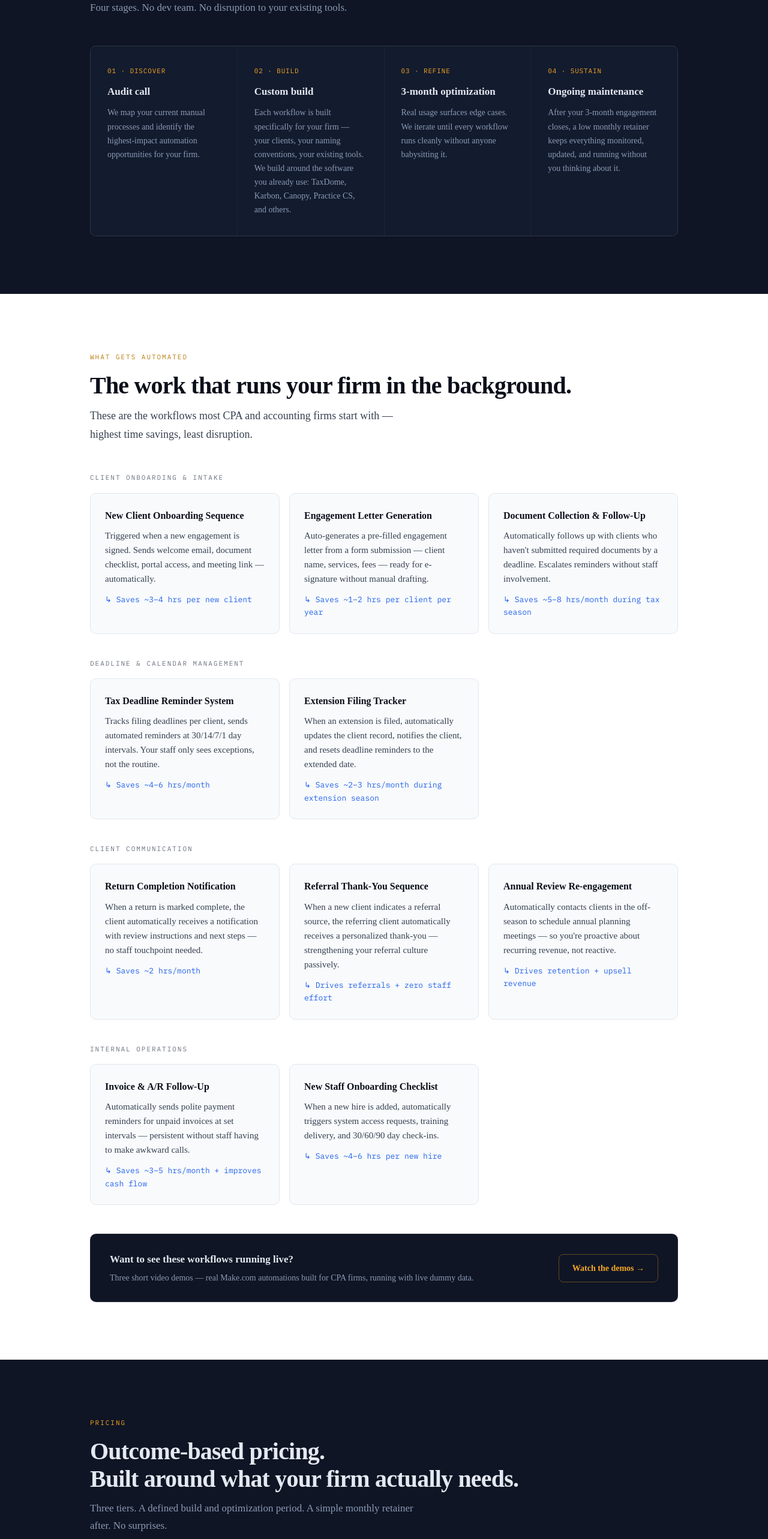
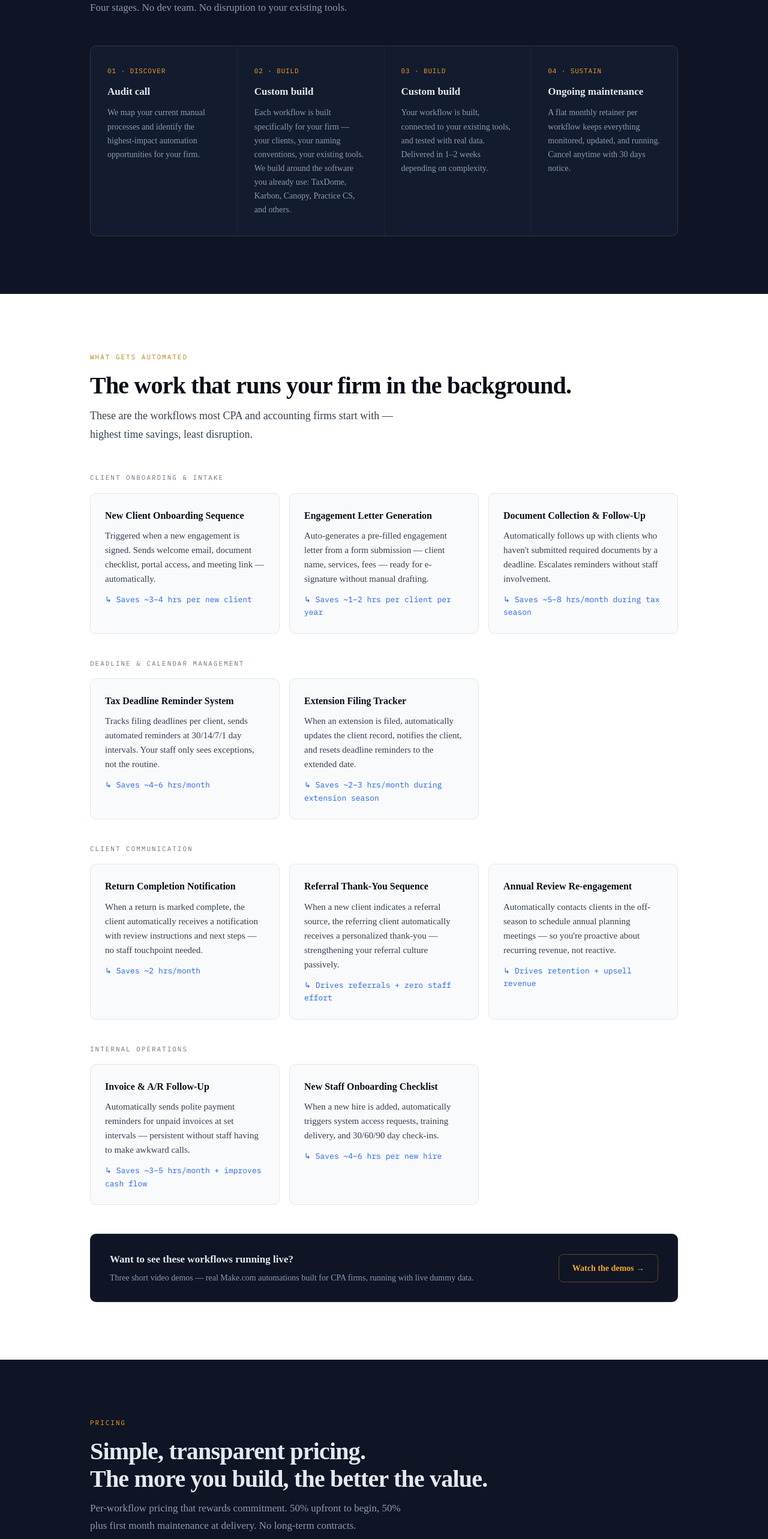
Before and after one commit to cronere/Cronere, a Next.js app: page / in a window 1280 px wide. Shown: the part 1080-3646 px from the top of the page at 60% size. Built offline with nearby package versions, Linux system fonts and the light colour scheme.

Commit message:
Update page.js

```diff
--- a/app/page.js
+++ b/app/page.js
@@ -1,7 +1,7 @@
 'use client'
 import { useState } from 'react'
 
-const CALENDLY = 'https://calendly.com/jacob-merkley'
+const CALENDLY = 'https://calendly.com/jacobmerkley'
 const LINKEDIN = 'https://www.linkedin.com/in/jacobmerkley/'
 
 const LogoMark = ({ size = 32 }) => (
@@ -544,8 +544,8 @@ export default function Home() {
             {[
               { n: '01 · DISCOVER', t: 'Audit call', d: 'We map your current manual processes and identify the highest-impact automation opportunities for your firm.' },
               { n: '02 · BUILD', t: 'Custom build', d: 'Each workflow is built specifically for your firm — your clients, your naming conventions, your existing tools. We build around the software you already use: TaxDome, Karbon, Canopy, Practice CS, and others.' },
-              { n: '03 · REFINE', t: '3-month optimization', d: 'Real usage surfaces edge cases. We iterate until every workflow runs cleanly without anyone babysitting it.' },
-              { n: '04 · SUSTAIN', t: 'Ongoing maintenance', d: 'After your 3-month engagement closes, a low monthly retainer keeps everything monitored, updated, and running without you thinking about it.' },
+              { n: '03 · BUILD', t: 'Custom build', d: 'Your workflow is built, connected to your existing tools, and tested with real data. Delivered in 1–2 weeks depending on complexity.' },
+              { n: '04 · SUSTAIN', t: 'Ongoing maintenance', d: 'A flat monthly retainer per workflow keeps everything monitored, updated, and running. Cancel anytime with 30 days notice.' },
             ].map(s => (
               <div className="how-step" key={s.n}>
                 <div className="how-step-num">{s.n}</div>
@@ -638,44 +638,53 @@ export default function Home() {
         <div className="container">
           <span className="eyebrow">Pricing</span>
           <div className="section-header">
-            <h2 className="section-title">Outcome-based pricing.<br />Built around what your firm actually needs.</h2>
-            <p className="section-sub">Three tiers. A defined build and optimization period. A simple monthly retainer after. No surprises.</p>
+            <h2 className="section-title">Simple, transparent pricing.<br />The more you build, the better the value.</h2>
+            <p className="section-sub">Per-workflow pricing that rewards commitment. 50% upfront to begin, 50% plus first month maintenance at delivery. No long-term contracts.</p>
           </div>
           <div className="pricing-grid">
             {[
               {
-                tier: 'Starter', price: '$1,500', desc: <><strong>1 workflow</strong> — built &amp; fully optimized</>,
-                features: ['1 custom automation, fully built', '3-month optimization period', 'Unlimited iterations during engagement', 'Documentation & process guide'],
-                min: '$4,500 total', maint: '$300/mo', featured: false,
+                tier: 'Starter',
+                price: '$2,500',
+                desc: <>Your <strong>1st workflow</strong> — fully built &amp; delivered</>,
+                features: ['Custom automation built for your firm', 'Connected to your existing tools', 'Tested with real data before delivery', 'Documentation included', '50% upfront · 50% at delivery'],
+                maint: '$250/mo',
+                featured: false,
               },
               {
-                tier: 'Growth', price: '$2,500', desc: <><strong>2 workflows</strong> — built &amp; fully optimized</>,
-                features: ['2 custom automations, fully built', '3-month optimization period', 'Unlimited iterations during engagement', 'Documentation & process guide', 'Priority support response'],
-                min: '$7,500 total', maint: '$500/mo', featured: true,
+                tier: 'Growth',
+                price: '$4,500',
+                desc: <>Your <strong>1st + 2nd workflow</strong> — fully built &amp; delivered</>,
+                features: ['2 custom automations built for your firm', 'Connected to your existing tools', 'Tested with real data before delivery', 'Documentation included', '50% upfront · 50% at delivery'],
+                maint: '$450/mo',
+                featured: true,
               },
               {
-                tier: 'Full Practice', price: '$4,000', desc: <><strong>4 workflows</strong> — built &amp; fully optimized</>,
-                features: ['4 custom automations, fully built', '3-month optimization period', 'Unlimited iterations during engagement', 'Documentation & process guide', 'Priority support response', 'Quarterly workflow review call'],
-                min: '$12,000 total', maint: '$700/mo', featured: false,
+                tier: 'Full Practice',
+                price: '$7,000',
+                desc: <>Your <strong>1st through 4th workflow</strong> — fully built &amp; delivered</>,
+                features: ['4 custom automations built for your firm', 'Connected to your existing tools', 'Tested with real data before delivery', 'Documentation included', '50% upfront · 50% at delivery'],
+                maint: '$775/mo',
+                featured: false,
               },
             ].map(p => (
               <div key={p.tier} className={`pricing-card${p.featured ? ' featured' : ''}`}>
                 {p.featured && <div className="featured-pill">Most Popular</div>}
                 <div className="pricing-tier">{p.tier}</div>
-                <div className="pricing-price">{p.price}<sub>/mo</sub></div>
+                <div className="pricing-price">{p.price}<sub> build fee</sub></div>
                 <div className="pricing-desc">{p.desc}</div>
                 <ul className="pricing-features">
                   {p.features.map(f => <li key={f}>{f}</li>)}
                 </ul>
                 <div className="pricing-meta">
-                  <div className="pricing-meta-row"><span className="lbl">3-month minimum</span><span className="val">{p.min}</span></div>
-                  <div className="pricing-meta-row"><span className="lbl">Monthly retainer after</span><span className="val hi">{p.maint}</span></div>
+                  <div className="pricing-meta-row"><span className="lbl">Monthly maintenance</span><span className="val hi">{p.maint}</span></div>
+                  <div className="pricing-meta-row"><span className="lbl">Additional workflows</span><span className="val">from $1,000 each</span></div>
                 </div>
               </div>
             ))}
           </div>
           <div className="pricing-note">
-            <strong>Why a 3-month minimum?</strong> Building a workflow takes a week. Building one that runs reliably without supervision — across every edge case your firm throws at it — takes three months of real usage and iteration. The minimum protects you, not us. A workflow that breaks in month 4 isn&apos;t a finished workflow.
+            <strong>How workflow pricing works:</strong> Your 1st workflow is $2,500. Your 2nd is $2,000. Your 3rd is $1,500. Every workflow after that is $1,000 each. The more you build, the better the per-workflow value — because by workflow 4 we already know your firm, your tools, and your processes inside out. Maintenance is $250/month for your 1st workflow, adding $200, $175, and $150 for each subsequent workflow. Cancel anytime with 30 days notice.
           </div>
           <div className="pricing-cta">
             <div className="pricing-cta-inner">
@@ -766,11 +775,11 @@ export default function Home() {
           <div className="faq-grid">
             {[
               { q: 'Do I need to change the software my firm already uses?', a: "No. We build around the tools you're already paying for — TaxDome, Karbon, Canopy, Practice CS, and others. Nothing gets ripped out. In most cases we're making your existing software work the way you originally hoped it would." },
-              { q: 'What does the 3-month minimum actually mean?', a: "It means you get three full months of build, testing, and refinement — not just a handoff on day 30. Edge cases get caught and fixed before the engagement closes." },
-              { q: 'What happens if I want to stop after 3 months?', a: "After your engagement closes you move to a simple monthly retainer — $300, $500, or $700 depending on your tier. If you ever want to wind down, just give us 30 days notice. Everything built is documented so nothing disappears." },
+              { q: 'How quickly are workflows delivered?', a: "Most single workflows are delivered within 1–2 weeks of kickoff. Larger engagements with multiple workflows are delivered sequentially — typically one every 1–2 weeks. You start seeing results quickly rather than waiting months." },
+              { q: 'What happens if I want to stop the maintenance?', a: "Cancel anytime with 30 days notice. Everything built is yours — fully documented so you or anyone else can maintain it. There's no lock-in." },
               { q: 'How long does it take to see results?', a: "Most firms see time savings from the first workflow within 2–3 weeks of it going live. Document collection and deadline reminders produce the fastest, most visible results." },
               { q: "What's a \"workflow\" exactly?", a: "A workflow is a defined, automated process — for example: when a new engagement letter is signed, automatically send the client a welcome packet and document checklist. One trigger, one outcome, running without staff involvement." },
-              { q: 'Is this right for a solo practitioner or only larger firms?', a: "Both. Solo and small firms (2–15 staff) often benefit the most because the time savings hit harder when there are fewer people absorbing the manual load. The Starter tier is designed with that in mind." },
+              { q: 'Is this right for a solo practitioner or only larger firms?', a: "Both. Solo and small firms (2–15 staff) often benefit the most because the time savings hit harder when there are fewer people absorbing the manual load. Starting with a single workflow at $2,500 is a low-risk way to see real results before expanding." },
             ].map(f => (
               <div key={f.q} className="faq-item">
                 <h4>{f.q}</h4>
```
